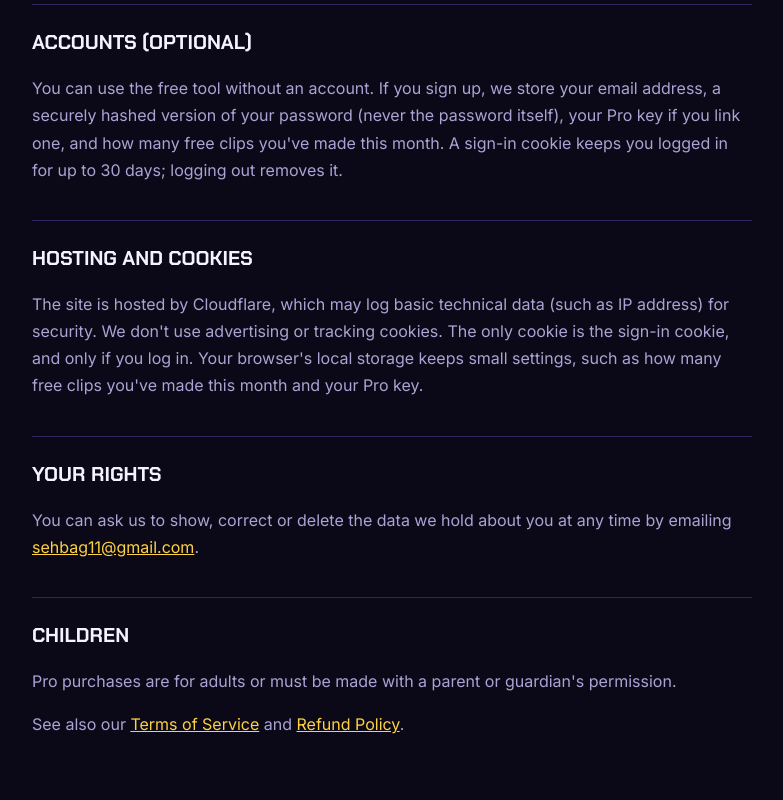
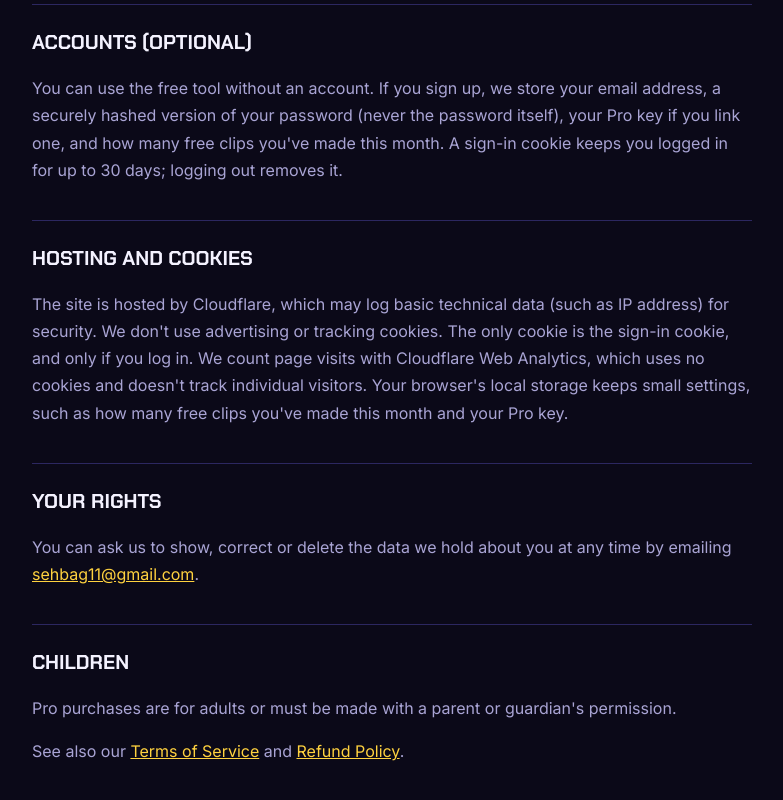
Before and after one commit to tenkaichi-chan/hypecut, a website: page hypecut-site/privacy.html in a window 1280 px wide. Shown: the part 825-1625 px from the top of the page, without its empty margins (248-1031 px from the left). Drawn offline with Linux system fonts and the light colour scheme.

Commit message:
Add Cloudflare Web Analytics (cookie-free page counts) to public pages; mention it in the privacy policy
Co-Authored-By: Claude Opus 5.5 <noreply@anthropic.com>

```diff
--- a/hypecut-site/privacy.html
+++ b/hypecut-site/privacy.html
@@ -41,7 +41,7 @@ b { color: var(--fg); }
   <p>You can use the free tool without an account. If you sign up, we store your email address, a securely hashed version of your password (never the password itself), your Pro key if you link one, and how many free clips you've made this month. A sign-in cookie keeps you logged in for up to 30 days; logging out removes it.</p>
 
   <h2>Hosting and cookies</h2>
-  <p>The site is hosted by Cloudflare, which may log basic technical data (such as IP address) for security. We don't use advertising or tracking cookies. The only cookie is the sign-in cookie, and only if you log in. Your browser's local storage keeps small settings, such as how many free clips you've made this month and your Pro key.</p>
+  <p>The site is hosted by Cloudflare, which may log basic technical data (such as IP address) for security. We don't use advertising or tracking cookies. The only cookie is the sign-in cookie, and only if you log in. We count page visits with Cloudflare Web Analytics, which uses no cookies and doesn't track individual visitors. Your browser's local storage keeps small settings, such as how many free clips you've made this month and your Pro key.</p>
 
   <h2>Your rights</h2>
   <p>You can ask us to show, correct or delete the data we hold about you at any time by emailing <a href="mailto:sehbag11@gmail.com">sehbag11@gmail.com</a>.</p>
@@ -51,5 +51,6 @@ b { color: var(--fg); }
 
   <p>See also our <a href="/terms">Terms of Service</a> and <a href="/refunds">Refund Policy</a>.</p>
 </main>
+<script defer src="https://static.cloudflareinsights.com/beacon.min.js" data-cf-beacon='{"token": "bee69d7075a047c7b3cee9149efa8fa6"}'></script>
 </body>
 </html>
```
Also changed, not shown: hypecut-site/404.html (+1 -0 lines), hypecut-site/index.html (+1 -0 lines), hypecut-site/login.html (+1 -0 lines), hypecut-site/refunds.html (+1 -0 lines), hypecut-site/reset.html (+1 -0 lines), hypecut-site/terms.html (+1 -0 lines), hypecut-site/try.html (+1 -0 lines).
